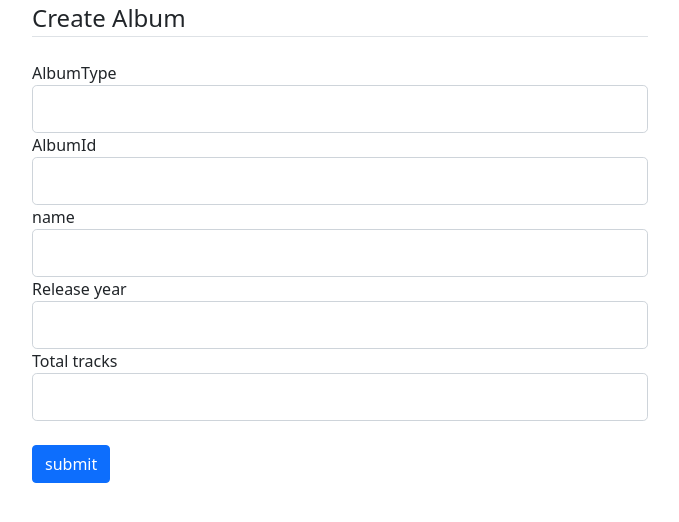
After one commit to SanthoshiSupraja/COL362-Project, a Flask app: page /createalbum in a window 1280 px wide. The commit adds this page. Shown: the top 522 px of the page, without its empty margins (300-979 px from the left). Run offline with Flask 2, Linux system fonts and the light colour scheme; some libraries are stand-ins or nearby versions.

Commit message:
Add files via upload

```diff
--- a/forms.py
+++ b/forms.py
@@ -1,5 +1,5 @@
 from flask_wtf import FlaskForm
-from wtforms import StringField, PasswordField, SubmitField
+from wtforms import StringField, PasswordField, SubmitField,IntegerField
 from wtforms.validators import DataRequired, Length, EqualTo, Email
 
 class DashboardForm(FlaskForm):
@@ -39,3 +39,11 @@ class albumclickForm(FlaskForm):
 class trackclickForm(FlaskForm):
     search = StringField (label='search', validators=[DataRequired()])
     submit =SubmitField(label='search')
+
+class createalbum1(FlaskForm):
+   album_type = StringField(label='AlbumType',validators=[DataRequired()])
+   album_id = StringField(label='AlbumId',validators=[DataRequired()])
+   name = StringField(label='name', validators=[DataRequired()])
+   release_date = StringField(label='Release year',validators=[DataRequired()])
+   total_tracks = IntegerField(label='Total tracks',validators=[DataRequired()])
+   submit =SubmitField(label='submit')
--- a/routes.py
+++ b/routes.py
@@ -2,7 +2,7 @@
 import os
 import psycopg2
 from flask import Flask,flash, request, redirect, url_for, send_from_directory, render_template,session
-from forms import RegistrationForm,LoginForm,DashboardForm,HomepageForm,artistLoginForm,artisthomepageForm,artistclickForm,albumclickForm,trackclickForm
+from forms import RegistrationForm,LoginForm,DashboardForm,HomepageForm,artistLoginForm,artisthomepageForm,artistclickForm,albumclickForm,trackclickForm,createalbum1
 
 app=Flask(__name__)
 
@@ -150,12 +150,15 @@ def homepage():
         return render_template('search.html',form=form,artists = artists,albums=albums,tracks=tracks)
     return render_template('homepage.html',title='Homepage',form=form,artists = artists,albums=albums,tracks=tracks,famous_artists = famous_artists,new_releases=new_releases,popular_tracks=popular_tracks,acousticness=acousticness,danceability=danceability,liveness=liveness,loudness=loudness)
 
+artist_id = ""
 @app.route('/artisthomepage', methods=['POST','GET'])
 def artisthomepage():
     conn=get_db_connection()
     cur=conn.cursor()
     user_name=request.args['user_name']
-    artist_id="select id from artists where name='{}'".format(user_name)
+    artistid="select id from artists where name='{}'".format(user_name)
+    cur.execute(artistid)
+    artist_id=cur.fetchone()
     sql_albums= """select albums.name,albums.total_tracks,albums.album_type,substring(albums.release_date,1,4) from artists join albums on albums.artist_id=artists.id
                  Where artists.name='{}'
                  Order by substring(albums.release_date,1,4) desc
@@ -165,24 +168,28 @@ def artisthomepage():
     print("albums: ")
     print(albums)
     form=artisthomepageForm()
-    #should add search
-    '''
-    form=CreateAlbum()
+    #form=createalbum()
+
+    return render_template('artisthomepage.html',title='ArtistHomepage',form=form,albums=albums,user_name=user_name,artist_id= artist_id)
+    #return render_template('homepage.html',title='Homepage')#,form=form,artists = artists,albums=albums,tracks=tracks)
+@app.route('/createalbum', methods=['POST','GET'])
+def createalbum():
+    form = createalbum1()
+    conn=get_db_connection()
+    cur=conn.cursor()
+    #user_name=request.args['user_name']
+    #artist_id=request.args['artist_id']
     if(form.validate_on_submit()):
-        #(type, artist_id, name, release_date, total_tracks, track_name_prev)
         album_type=form.album_type.data
+        album_id = form.album_id.data
         name=form.name.data
         release_date=form.release_date.data
-        release_date=form.release_date.data
         total_tracks=form.total_tracks.data
-        track_name_prev=form.track_name_prev.data
+        sql_insalbum="INSERT INTO albums (album_type,artist_id,id,name,release_date, total_tracks) VALUES ('{}', '{}','{}','{}','{}',{}) ".format(album_type, artist_id,album_id,name, release_date, total_tracks)
+        cur.execute(sql_insalbum)
+        return redirect(url_for('artisthomepage'))
+    return render_template('createalbum.html',title='Create Album',form=form)
 
-        sql_insalbum="INSERT INTO albums (album_type, artist_id, name, release_date, total_tracks, track_name_prev) VALUES (album_type, artist_id, name, release_date, total_tracks, track_name_prev)"
-        cur.execute(sql_insalbum)
-        cur.commit()
-    '''
-    return render_template('artisthomepage.html',title='ArtistHomepage',form=form,albums=albums,user_name=user_name)
-    #return render_template('homepage.html',title='Homepage')#,form=form,artists = artists,albums=albums,tracks=tracks)
 @app.route('/search', methods=['POST','GET'])
 def search():
     form=request.args['form']
--- a/templates/artisthomepage.html
+++ b/templates/artisthomepage.html
@@ -18,7 +18,7 @@
               Options
             </a>
                     <ul class="dropdown-menu" aria-labelledby="navbarDropdown">
-                        <li><a class="dropdown-item" href="#">create album</a></li>
+                        <li><a class="dropdown-item" href="{{url_for('createalbum')}}">create album</a></li>
                         <li><a class="dropdown-item" href="#">delete album</a></li>
                         <li>
                             <hr class="dropdown-divider">
--- /dev/null
+++ b/templates/createalbum.html
@@ -0,0 +1,40 @@
+{% extends 'layouts.html'%} {% block content %}
+<div class="container w-50">
+    <form method="POST" action="">
+        <!--{{ form.csrf_token }}-->
+        {{form.hidden_tag()}}
+        <fieldset>
+            <legend class="border-bottom mb-4">Create Album</legend>
+
+            <div class="form-group">
+                {{form.album_type.label(class="form-control-label")}} {%if form.album_type.errors%} {{form.album_type(class="form-control form-control-lg is-invalid")}} {%for error in form.album_type.errors%}
+                <span>{{error}}</span> {%endfor%} {%else%} {{form.album_type(class="form-control form-control-lg")}} {%endif%}
+            </div>
+
+            <div class="form-group">
+                {{form.album_id.label(class="form-control-label")}} {%if form.album_id.errors%} {{form.album_id(class="form-control form-control-lg is-invalid")}} {%for error in form.album_id.errors%}
+                <span>{{error}}</span> {%endfor%} {%else%} {{form.album_id(class="form-control form-control-lg")}} {%endif%}
+            </div>
+
+            <div class="form-group">
+                {{form.name.label(class="form-control-label")}} {%if form.name.errors%} {{form.name(class="form-control form-control-lg is-invalid")}} {%for error in form.name.errors%}
+                <span>{{error}}</span> {%endfor%} {%else%} {{form.name(class="form-control form-control-lg")}} {%endif%}
+            </div>
+
+            <div class="form-group">
+                {{form.release_date.label(class="form-control-label")}} {%if form.release_date.errors%} {{form.release_date(class="form-control form-control-lg is-invalid")}} {%for error in form.release_date.errors%}
+                <span>{{error}}</span> {%endfor%} {%else%} {{form.release_date(class="form-control form-control-lg")}} {%endif%}
+            </div>
+            <div class="form-group">
+                {{form.total_tracks.label(class="form-control-label")}} {%if form.total_tracks.errors%} {{form.total_tracks(class="form-control form-control-lg is-invalid")}} {%for error in form.total_tracks.errors%}
+                <span>{{error}}</span> {%endfor%} {%else%} {{form.total_tracks(class="form-control form-control-lg")}} {%endif%}
+            </div>
+
+
+        </fieldset>
+        <div class="field-group mt-4">
+            {{form.submit(class = 'btn btn-primary')}}
+        </div>
+    </form>
+</div>
+{% endblock content %}
```
